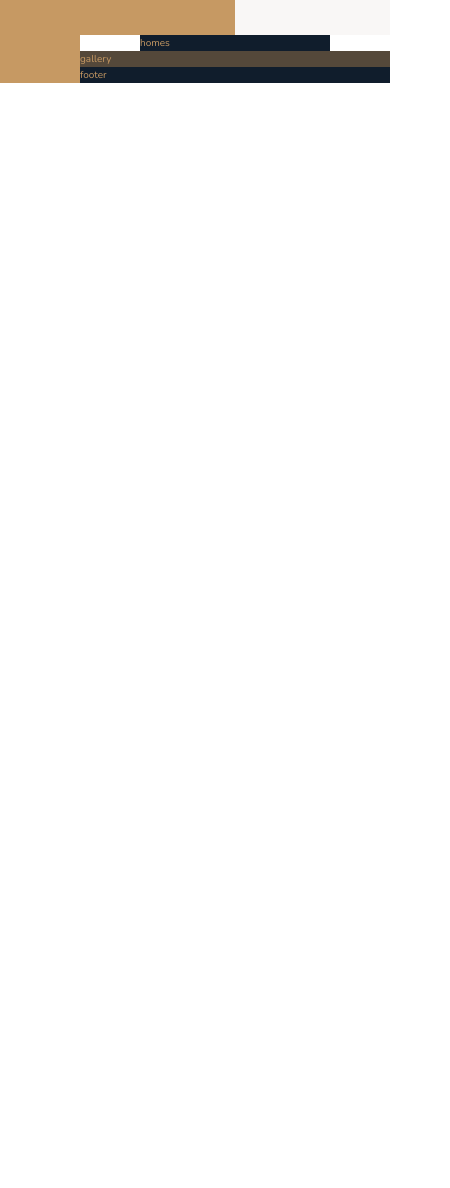
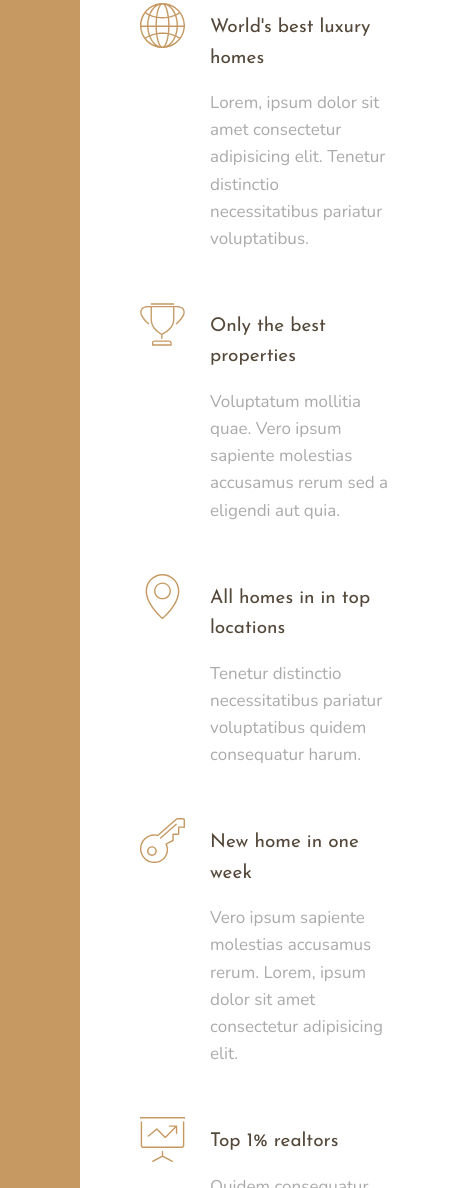
Before and after one commit to nishanth-bs/grid-landing, a website: page index.html in a window 390 px wide. Shown: the part 812-2000 px from the top of the page, 450 px wide, since content can reach past the window. Before the commit the page ends 895 px from the top, so only its background shows below. Drawn offline with nearby package versions, Linux system fonts and the light colour scheme.

Commit message:
Added features section grid with responsive design

```diff
--- a/css/compact/main.compact.css
+++ b/css/compact/main.compact.css
@@ -6,13 +6,27 @@ body { font-family: "Nunito", sans-serif; font-weight: 300; color: #c69963; line
 
 .container { display: grid; grid-template-rows: 80vh min-content 40vw repeat(3, min-content); grid-template-columns: [sidebar-start] 8rem [sidebar-end full-start] minmax(6rem, 1fr) [center-start] repeat(8, [col-start] minmax(min-content, 14rem) [col-end]) [center-end] minmax(6rem, 1fr) [full-end]; }
 
+.heading-1, .heading-2, .heading-3, .heading-4 { font-family: "Josefin Sans", sans-serif; font-weight: 400; }
+
+.heading-4 { font-size: 1.9rem; }
+
+.heading-4--light { color: #f9f7f6; }
+
+.heading-4--dark { color: #54483A; }
+
 .sidebar { background-color: #c69963; grid-column: sidebar-start/ sidebar-end; grid-row: 1/-1; }
 
 .header { background-color: #54483A; grid-column: full-start/ col-end 6; }
 
 .realtors { background-color: #101d2c; grid-column: col-start 7/ full-end; }
 
-.features { background-color: #aaa; grid-column: center-start/ center-end; }
+.features { grid-column: center-start/ center-end; margin: 15rem 0; display: grid; grid-template-columns: repeat(auto-fit, minmax(25rem, 1fr)); grid-gap: 6rem; align-items: start; }
+
+.feature { display: grid; grid-template-columns: min-content 1fr; grid-row-gap: 1.5rem; grid-column-gap: 2.5rem; }
+
+.feature__text { font-size: 1.7rem; color: #aaa; }
+
+.feature__icon { fill: #c69963; width: 4.5rem; height: 4.5rem; grid-row: 1 / span 2; transform: translateY(-1rem); }
 
 .story__pictures { background-color: #c69963; grid-column: full-start / col-end 4; }
 
--- a/css/nested/main.nested.css
+++ b/css/nested/main.nested.css
@@ -20,6 +20,17 @@ body {
 		grid-template-rows: 80vh min-content 40vw repeat(3, min-content);
 		grid-template-columns: [sidebar-start] 8rem [sidebar-end full-start] minmax(6rem, 1fr) [center-start] repeat(8, [col-start] minmax(min-content, 14rem) [col-end]) [center-end] minmax(6rem, 1fr) [full-end]; }
 
+.heading-1, .heading-2, .heading-3, .heading-4 {
+		font-family: "Josefin Sans", sans-serif;
+		font-weight: 400; }
+
+.heading-4 {
+		font-size: 1.9rem; }
+		.heading-4--light {
+				color: #f9f7f6; }
+		.heading-4--dark {
+				color: #54483A; }
+
 .sidebar {
 		background-color: #c69963;
 		grid-column: sidebar-start/ sidebar-end;
@@ -34,8 +45,27 @@ body {
 		grid-column: col-start 7/ full-end; }
 
 .features {
-		background-color: #aaa;
-		grid-column: center-start/ center-end; }
+		grid-column: center-start/ center-end;
+		margin: 15rem 0;
+		display: grid;
+		grid-template-columns: repeat(auto-fit, minmax(25rem, 1fr));
+		grid-gap: 6rem;
+		align-items: start; }
+
+.feature {
+		display: grid;
+		grid-template-columns: min-content 1fr;
+		grid-row-gap: 1.5rem;
+		grid-column-gap: 2.5rem; }
+		.feature__text {
+				font-size: 1.7rem;
+				color: #aaa; }
+		.feature__icon {
+				fill: #c69963;
+				width: 4.5rem;
+				height: 4.5rem;
+				grid-row: 1 / span 2;
+				transform: translateY(-1rem); }
 
 .story__pictures {
 		background-color: #c69963;
--- a/index.html
+++ b/index.html
@@ -24,7 +24,53 @@
         </div>
 
         <section class="features">
-          features
+          <div class="feature">
+              <svg class="feature__icon">
+                  <use xlink:href="img/sprite.svg#icon-global"></use>
+              </svg>
+              <h4 class="heading-4 heading-4--dark">World's best luxury homes</h4>
+              <p class="feature__text">Lorem, ipsum dolor sit amet consectetur adipisicing elit. Tenetur distinctio necessitatibus pariatur voluptatibus.</p>
+          </div>
+
+          <div class="feature">
+              <svg class="feature__icon">
+                  <use xlink:href="img/sprite.svg#icon-trophy"></use>
+              </svg>
+              <h4 class="heading-4 heading-4--dark">Only the best properties</h4>
+              <p class="feature__text">Voluptatum mollitia quae. Vero ipsum sapiente molestias accusamus rerum sed a eligendi aut quia.</p>
+          </div>
+
+          <div class="feature">
+              <svg class="feature__icon">
+                  <use xlink:href="img/sprite.svg#icon-map-pin"></use>
+              </svg>
+              <h4 class="heading-4 heading-4--dark">All homes in in top locations</h4>
+              <p class="feature__text">Tenetur distinctio necessitatibus pariatur voluptatibus quidem consequatur harum.</p>
+          </div>
+
+          <div class="feature">
+              <svg class="feature__icon">
+                  <use xlink:href="img/sprite.svg#icon-key"></use>
+              </svg>
+              <h4 class="heading-4 heading-4--dark">New home in one week</h4>
+              <p class="feature__text">Vero ipsum sapiente molestias accusamus rerum. Lorem, ipsum dolor sit amet consectetur adipisicing elit.</p>
+          </div>
+
+          <div class="feature">
+              <svg class="feature__icon">
+                  <use xlink:href="img/sprite.svg#icon-presentation"></use>
+              </svg>
+              <h4 class="heading-4 heading-4--dark">Top 1% realtors</h4>
+              <p class="feature__text">Quidem consequatur harum, voluptatum mollitia quae. Tenetur distinctio necessitatibus pariatur voluptatibus.</p>
+          </div>
+
+          <div class="feature">
+              <svg class="feature__icon">
+                  <use xlink:href="img/sprite.svg#icon-lock"></use>
+              </svg>
+              <h4 class="heading-4 heading-4--dark">Secure payments on nexter</h4>
+              <p class="feature__text">Pariatur voluptatibus quidem consequatur harum, voluptatum mollitia quae.</p>
+          </div>
         </section>
 
         <div class="story__pictures">
--- a/sass/_features.scss
+++ b/sass/_features.scss
@@ -1,4 +1,41 @@
+//main : ./main.scss
 .features{
-  background-color: $color-grey-light-2;
+  //background-color: $color-grey-light-1;
   grid-column: center-start/ center-end;
+
+  margin: 15rem 0;
+
+  display: grid;
+
+  //grid-template-columns: repeat(3, 1fr);
+  //responsive columns: use auto-fit
+  grid-template-columns: repeat(auto-fit,minmax(25rem,1fr));
+
+  grid-gap: 6rem;
+
+  //
+  align-items: start;
 }
+
+.feature{
+
+  display: grid;
+  grid-template-columns: min-content 1fr;
+  grid-row-gap: 1.5rem;
+  grid-column-gap: 2.5rem;
+
+  &__text{
+    font-size: 1.7rem;
+    color: $color-grey-light-2;
+  }
+
+  &__icon{
+    fill: $color-primary;
+    width: 4.5rem;
+    height: 4.5rem;
+    grid-row: 1 / span 2; // cant use -1 to specify the last row as -1 only identifies
+    //the last explicit grid-row
+    //but here the rows are implicit
+    transform: translateY(-1rem);
+  }
+}
--- a/sass/_typography.scss
+++ b/sass/_typography.scss
@@ -1 +1,25 @@
 // main: ./main.scss
+%heading{
+  font-family: $font-display;
+  font-weight: 400;
+}
+
+.heading-1{
+  @extend %heading;
+}
+
+.heading-2{
+  @extend %heading;
+}
+
+.heading-3{
+  @extend %heading;
+}
+
+.heading-4{
+  @extend %heading;
+  font-size: 1.9rem;
+
+  &--light{ color: $color-grey-light-1; }
+  &--dark{ color: $color-grey-dark-1; }
+}
```
Also changed, not shown: css/expanded/main.css, css/main.min.css.
